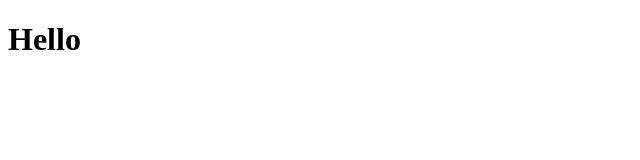
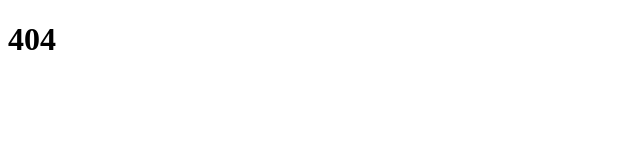
Before and after one commit to blazej-k/weather-app, a React app: page /404 in a window 1280 px wide. Shown: the top 160 px of the page, without its empty margins (0-640 px from the left). Built offline with nearby package versions, Linux system fonts and the light colour scheme.

Commit message:
create basic structure of project

```diff
--- a/package.json
+++ b/package.json
@@ -15,12 +15,14 @@
     "@babel/preset-react": "^7.12.10",
     "@types/react": "^17.0.0",
     "@types/react-dom": "^17.0.0",
+    "@types/react-router-dom": "^5.1.7",
     "babel-loader": "^8.2.2",
     "css-loader": "^5.0.1",
     "html-loader": "^1.3.2",
     "html-webpack-plugin": "^4.5.1",
     "react": "^17.0.1",
     "react-dom": "^17.0.1",
+    "react-router-dom": "^5.2.0",
     "sass-loader": "^10.1.1",
     "style-loader": "^2.0.0",
     "ts-loader": "^8.0.14",
--- /dev/null
+++ b/src/ErrorComponent.tsx
@@ -0,0 +1,10 @@
+import React, { FC } from 'react'
+
+
+const ErrorComponent: FC = () => {
+    return (
+        <h1>404</h1>
+    );
+}
+
+export default ErrorComponent;
--- /dev/null
+++ b/src/components/Page.tsx
@@ -0,0 +1,9 @@
+import React, { FC } from 'react'
+
+const Page: FC = () => {
+    return (
+        <h1>Page</h1>
+    );
+}
+
+export default Page;
--- a/src/index.tsx
+++ b/src/index.tsx
@@ -1,12 +1,18 @@
 import React, { FC } from 'react'
 import ReactDOM from 'react-dom'
+import { BrowserRouter as Router, Route, Switch } from 'react-router-dom'
+import Page from './components/Page'
+import ErrorComponent from './ErrorComponent'
 
 const App: FC = () => {
     return (
-        <>
-            <h1>Hello</h1>
-        </>
+        <Router>
+            <Switch>
+                <Route path='/404' exact component={ErrorComponent} />
+                <Route component={Page} />
+            </Switch>
+        </Router>
     )
 }
 
-ReactDOM.render(<App/>, document.getElementById('root'))
+ReactDOM.render(<App />, document.getElementById('root'))
```
Also changed, not shown: 1 other file (tests, documents, lock files or other folders).
